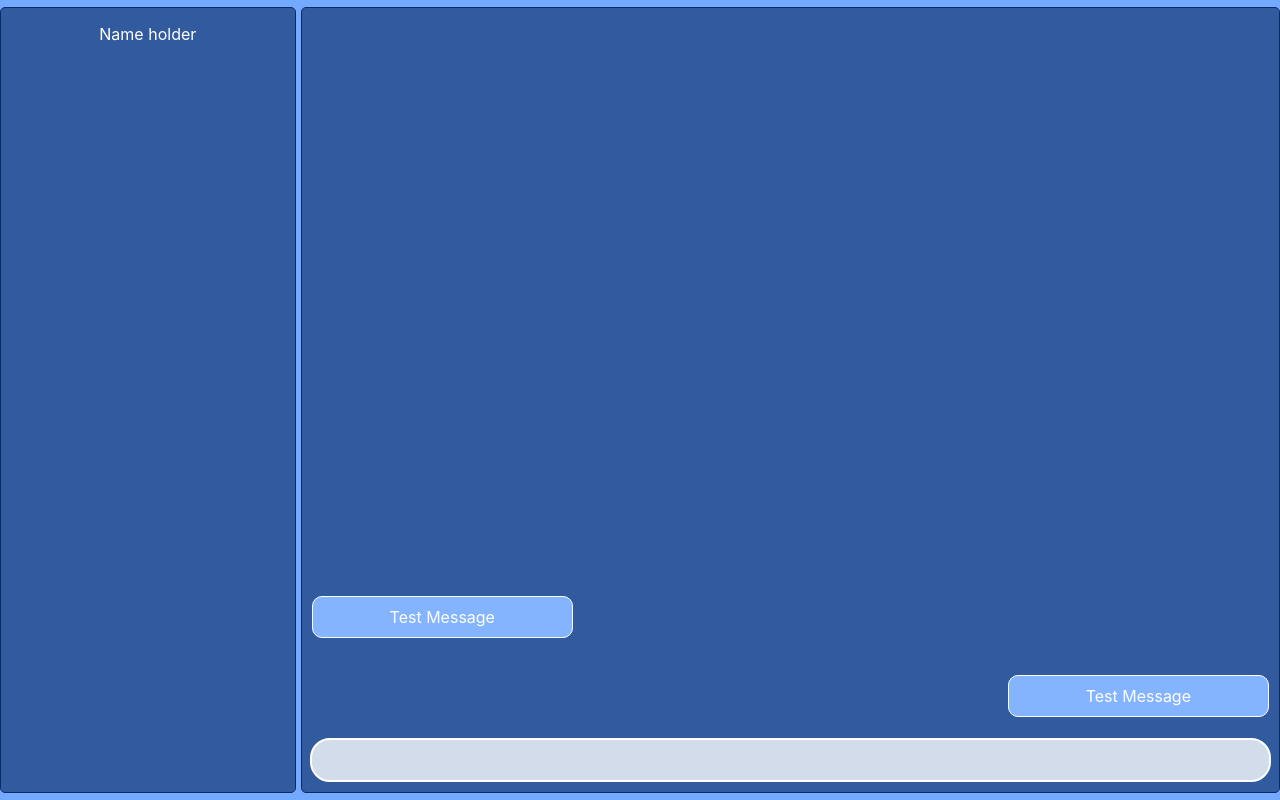
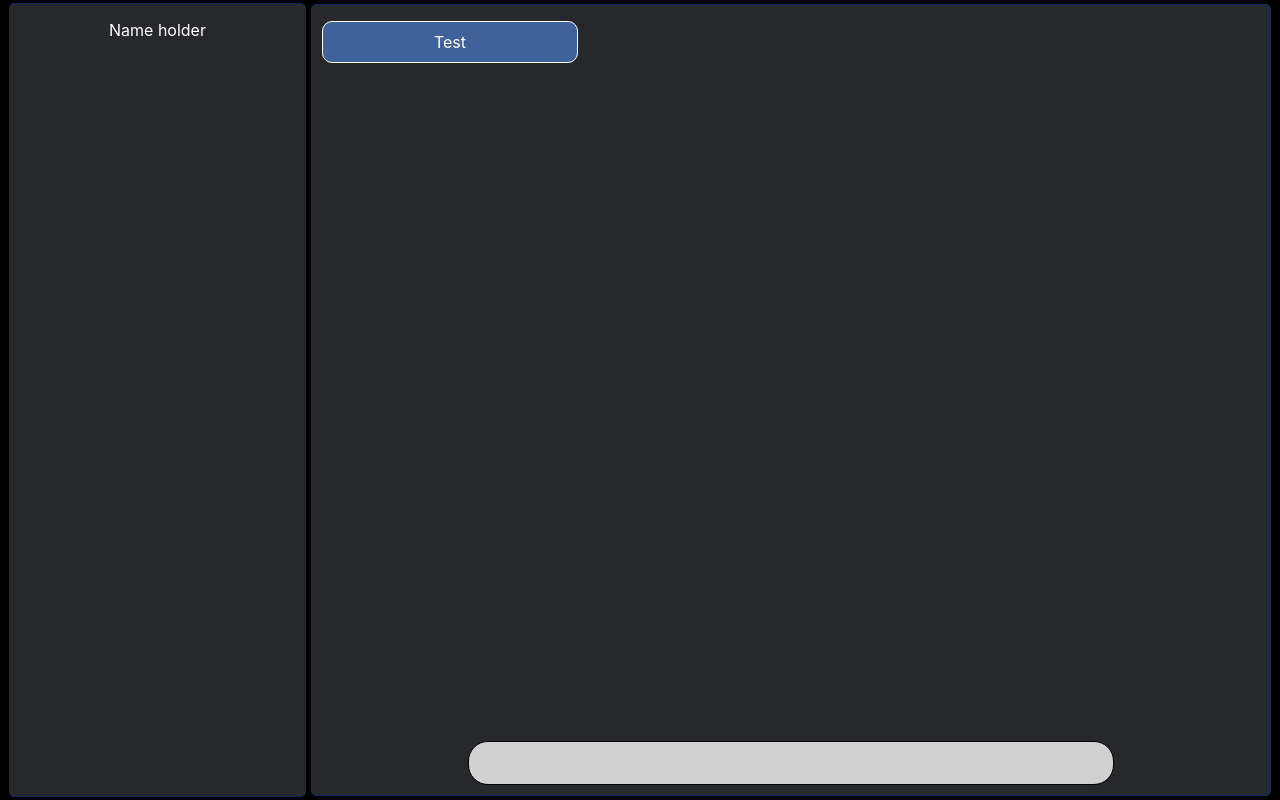
Before and after one commit to ChandlerSm/chat-app, a React (Create React App) app: page / in a window 1280 px wide. Built offline with nearby package versions, Linux system fonts and the light colour scheme.

Commit message:
Working scrollable chat

```diff
--- a/src/chat-page.js
+++ b/src/chat-page.js
@@ -1,20 +1,53 @@
+import { useEffect, useRef, useState } from "react";
 import "./landing-page.css"
 
 const ChatPage = ({name}) => {
+    const [final_message, setFinal_message] = useState("");
+    const [all_messages, setAllMessages] = useState([{"name": "Bob", "message": "Test"}]);
+    const [username, setUsername] = useState("Alice");
+    const dummy = useRef();
+
+    const message_input = (message) => {
+        setFinal_message(message);
+    };
+
+    const handleKeydown = (e) => {
+        if (e.key == "Enter") {
+            console.log(final_message);
+            setAllMessages((prevMessages) => [
+                ...prevMessages,
+                { name: username, message: final_message }
+            ]);
+            setFinal_message(""); // Clear the input field
+            dummy.current.scrollIntoView({ behavior: "smooth"});
+        }
+    }
+
     return (
         <div className="landing-page">
             <div id="chat-names-holder"> {/* Div for the side bar to change chats */}
                 <p>{name}</p>
             </div>
             <div id="chat-holder"> {/* The div for the whole chat box */}
-                <div id="other-person-message" style={{width: "100%"}}> {/* Div for other person's incoming messages */}
-                    <p className="user-messages">Test Message</p>
-                </div>
-
-                <div id="your-messages" style={{width: "100%"}}>  {/* Div for your own sent messages */}
-                    <p className="user-messages">Test Message</p>
-                </div>
-                <div id="message-box" aria-placeholder="Type here"></div> {/* Box to input your own message to send */}
+            {all_messages.map((msg, index) => (
+                    msg.name !== username ? (
+                    <div key={`${msg.name}-${msg.message}`} className="other-person-message" style={{ width: "100%" }}> {/* Div for other person's incoming messages */}
+                        <p className="user-messages">{msg.message}</p>
+                    </div>
+                    ) : (
+                    <div key={`${msg.name}-${msg.message}`} className="your-messages" style={{ width: "100%" }}>  {/* Div for your own sent messages */}
+                        <p className="user-messages">{msg.message}</p>
+                    </div>
+                    )
+                ))}
+                <div ref={dummy} />
+                <input
+                    id="message-box"
+                    type="text"
+                    value={final_message}
+                    onChange={(e) => message_input(e.target.value)}
+                    onKeyDown={handleKeydown}
+                />
             </div>
         </div>
     )
--- a/src/landing-page.css
+++ b/src/landing-page.css
@@ -5,13 +5,13 @@
     width: 100%;
     gap: 5px;
     height: 100vh;
-    background-color: #73a9ff;
+    background-color: #000000;
     color: white;
 }
 
 #chat-names-holder, #chat-holder {
-    background-color: #315b9e;
-    height: 98%;
+    background-color: #27282b;
+    height: 99%;
     margin-top: 5px;
     margin-bottom: 5px;
     border: solid 1px #092c63;
@@ -25,13 +25,15 @@
 }
 
 #chat-holder {
+    width: 75%;
+    box-sizing: border-box;
     display: flex;
-    width: 75%;
     flex-direction: column;
     gap: 5px;
     padding-left: 10px;
     padding-right: 10px;
-    justify-content: flex-end;
+    overflow-x: hidden;
+    padding-bottom: 50px;
 }
 
 .user-messages {
@@ -39,28 +41,30 @@
     width: 25%;
     padding: 10px;
     border-radius: 10px;
-    background-color: #85b4ff;
+    background-color: #3f629b;
 
 }
 
-#your-messages {
+.your-messages {
     justify-content: right;
     align-items: right;
     display: flex;
 }
 
-#other-person-message {
+.other-person-message {
     justify-content: left;
     align-items: left;
     display: flex;
 }
 
 #message-box {
+    position: fixed;
+    bottom: 0;
     border: solid 1px;
-    width: 100%;
+    width: 50%;
     height: 40px;
-    margin-bottom: 10px;
-    border: solid 2px;
+    margin-bottom: 15px;
+    border: solid 1px;
     border-radius: 20px;
     background-color: rgba(255, 255, 255, 0.788);
 }
```
